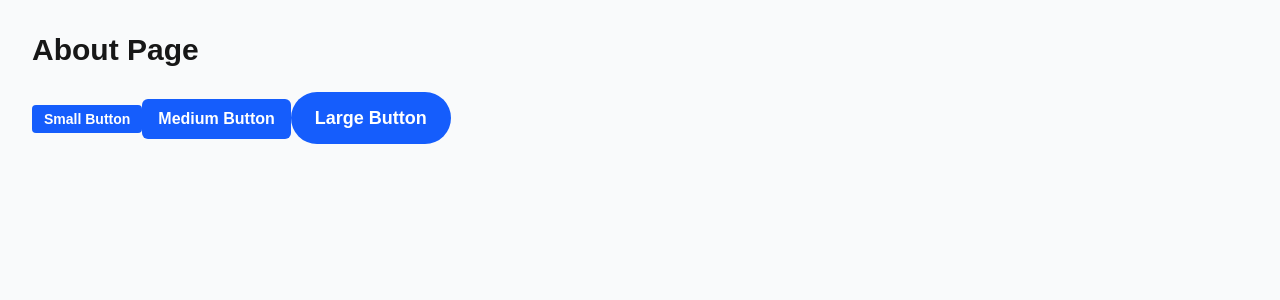
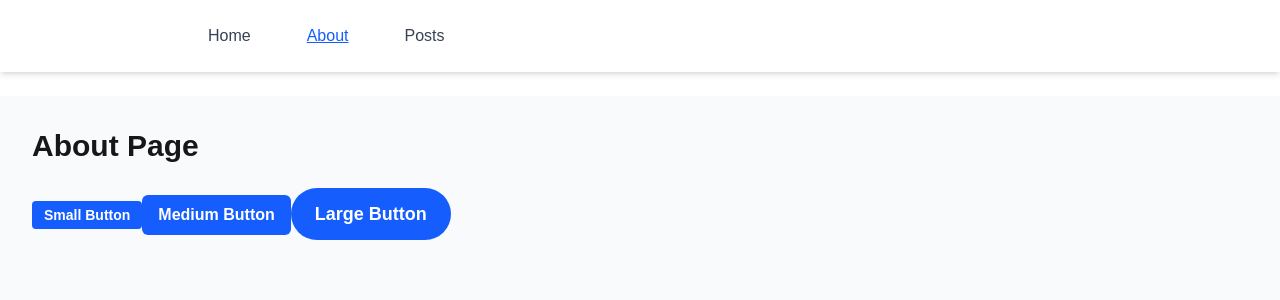
Before and after one commit to Kipkoebenji/alx-project-0x02-setup, a Next.js app in the folder alx-project-0x02/: page /about in a window 1280 px wide. Shown: the top 300 px of the page. Built offline with nearby package versions, Linux system fonts and the light colour scheme.

Commit message:
Update about.tsx

```diff
--- a/alx-project-0x02/pages/about.tsx
+++ b/alx-project-0x02/pages/about.tsx
@@ -1,19 +1,20 @@
-// pages/about.tsx
-
 import React from 'react';
+import Header from '@/components/layout/Header';
 import Button from '@/components/common/Button';
 
 const AboutPage: React.FC = () => {
   return (
-    <main className="min-h-screen p-8 bg-gray-50">
+    <>
+      <Header />
+      <main className="p-8 bg-gray-50 min-h-screen">
         <h1 className="text-3xl font-bold mb-6">About Page</h1>
-
         <div className="space-y-4">
           <Button size="small" shape="rounded-sm">Small Button</Button>
           <Button size="medium" shape="rounded-md">Medium Button</Button>
           <Button size="large" shape="rounded-full">Large Button</Button>
         </div>
       </main>
+    </>
   );
 };
 
```
Lines whose indentation alone changed are shown as unchanged.
